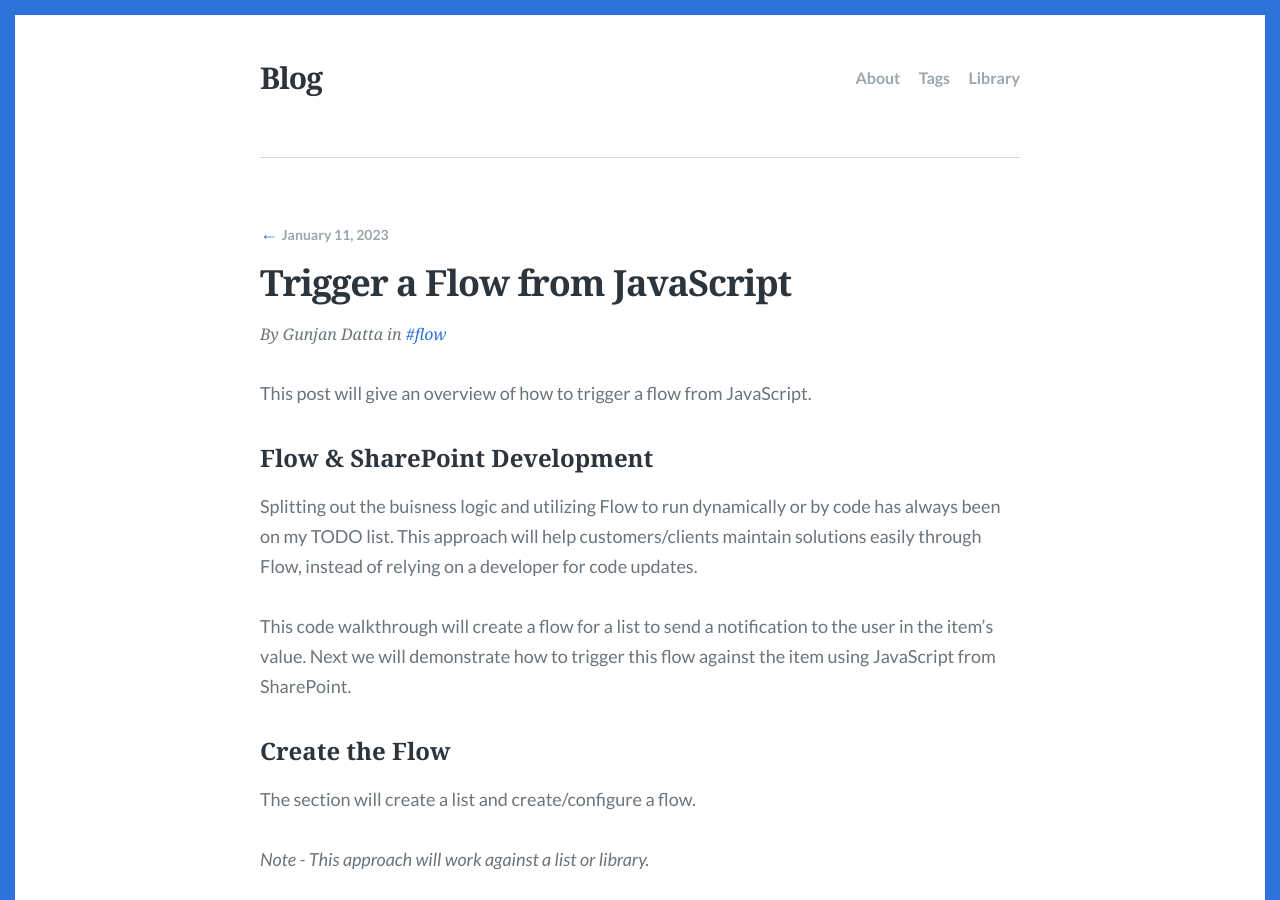
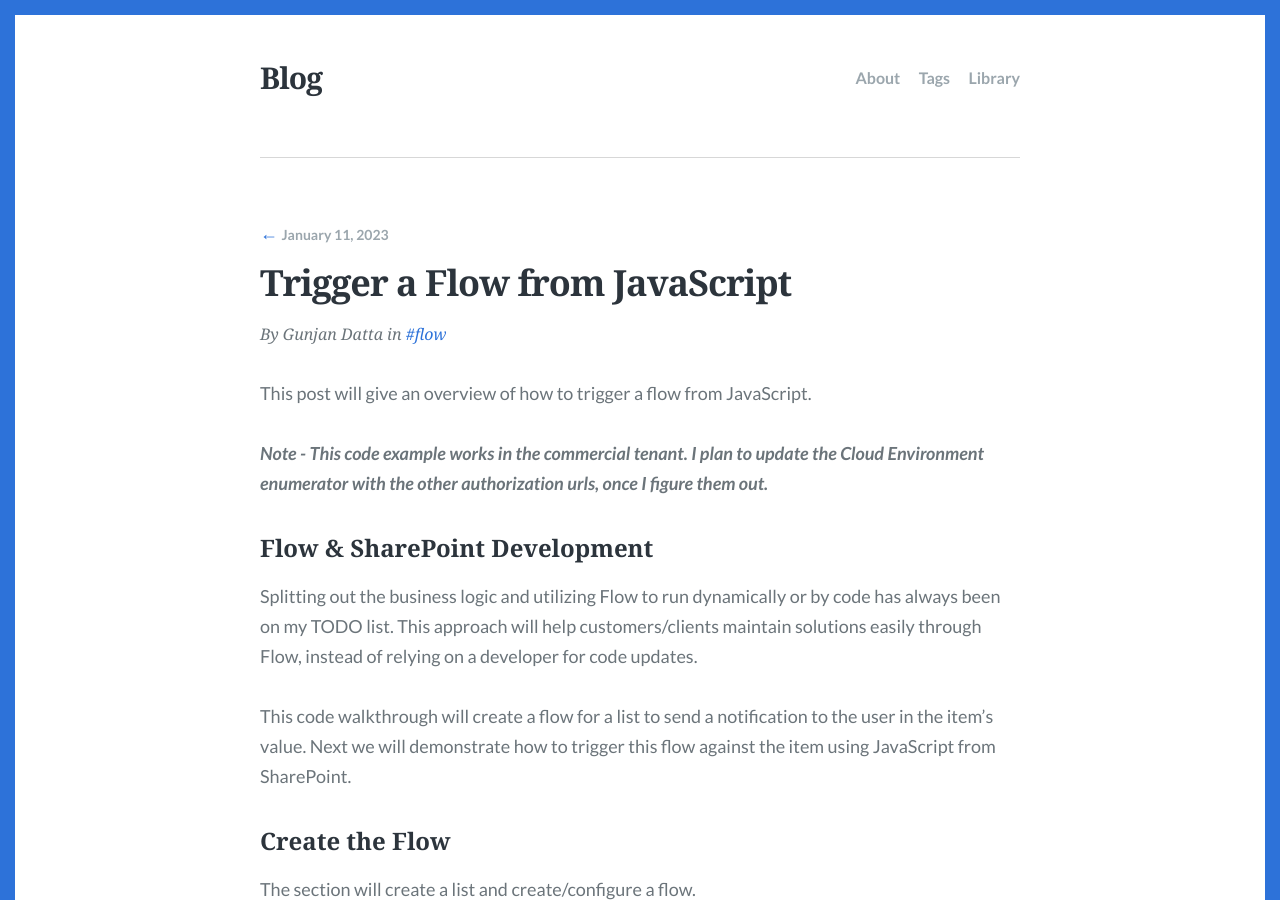
Before and after one commit to gunjandatta/blog, a Jekyll site: the page built from _posts/2023/2023-01-11-trigger-flow-from-js.md, in a window 1280 px wide and 900 px high. Built offline with Jekyll 4.4.1, drawn with Linux system fonts in a browser that asks for light colours; some web fonts are replaced.

Commit message:
Updated the blog post.

```diff
--- a/_posts/2023/2023-01-11-trigger-flow-from-js.md
+++ b/_posts/2023/2023-01-11-trigger-flow-from-js.md
@@ -11,9 +11,11 @@ This post will give an overview of how to trigger a flow from JavaScript.
 
 <!--more-->
 
+**_Note - This code example works in the commercial tenant. I plan to update the Cloud Environment enumerator with the other authorization urls, once I figure them out._**
+
 ### Flow & SharePoint Development
 
-Splitting out the buisness logic and utilizing Flow to run dynamically or by code has always been on my TODO list. This approach will help customers/clients maintain solutions easily through Flow, instead of relying on a developer for code updates.
+Splitting out the business logic and utilizing Flow to run dynamically or by code has always been on my TODO list. This approach will help customers/clients maintain solutions easily through Flow, instead of relying on a developer for code updates.
 
 This code walkthrough will create a flow for a list to send a notification to the user in the item's value. Next we will demonstrate how to trigger this flow against the item using JavaScript from SharePoint.
 
```
